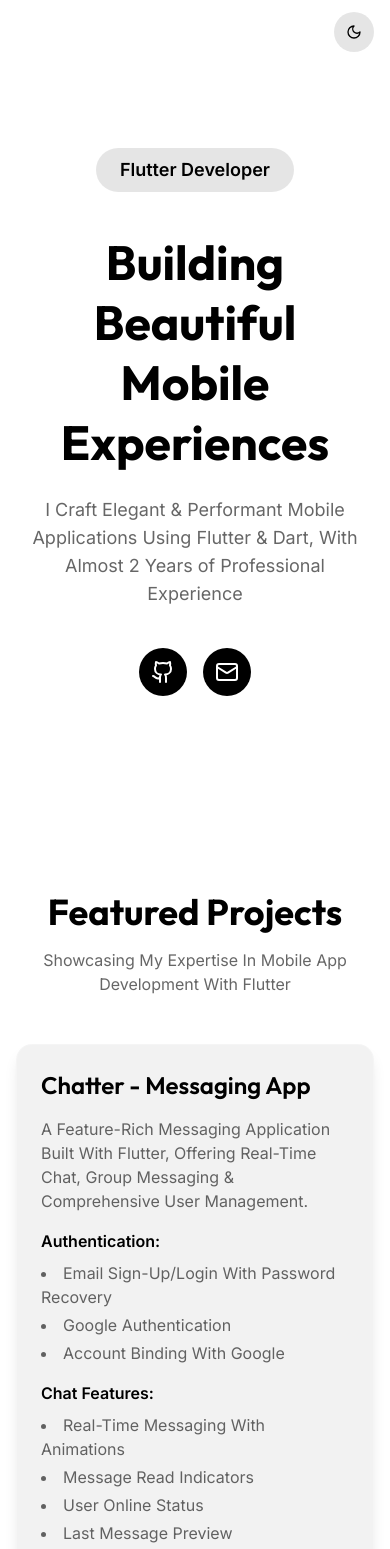
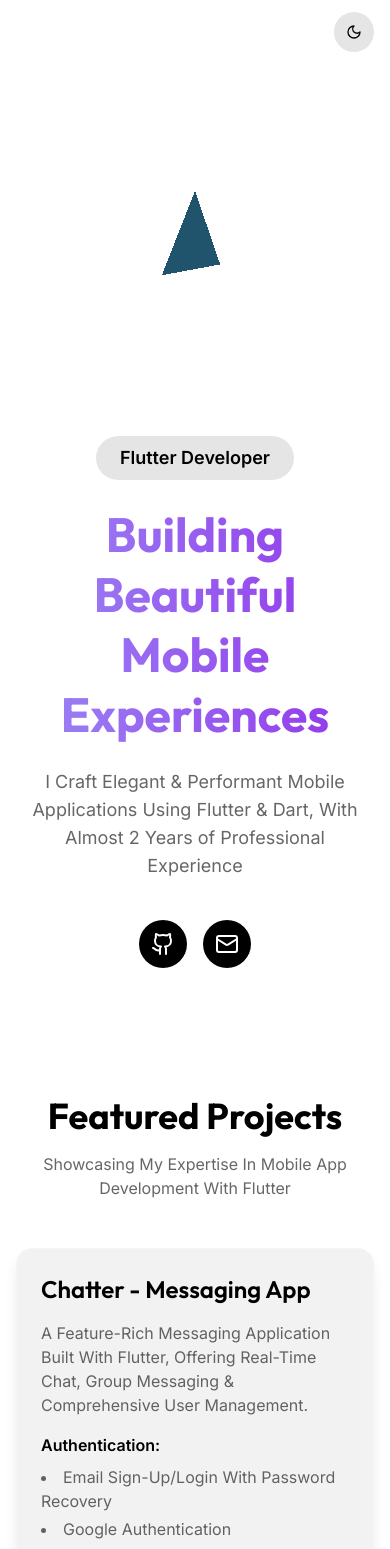
Before and after one commit to muzzammil763/muzamil.github.io, a React (Vite) app: page / in a window 390 px wide. Shown: the top 1549 px of the page. Built offline with nearby package versions, Linux system fonts and the light colour scheme.

Commit message:
Enhance website with animations
Added animations and 3D elements to improve the visual appeal of the website, focusing on a modern and eye-catching design suitable for a Flutter software developer.
[skip gpt_engineer]

```diff
--- a/package.json
+++ b/package.json
@@ -40,6 +40,7 @@
     "@radix-ui/react-toggle-group": "^1.1.0",
     "@radix-ui/react-tooltip": "^1.1.4",
     "@tanstack/react-query": "^5.56.2",
+    "@types/three": "^0.171.0",
     "class-variance-authority": "^0.7.1",
     "clsx": "^2.1.1",
     "cmdk": "^1.0.0",
@@ -60,6 +61,7 @@
     "sonner": "^1.5.0",
     "tailwind-merge": "^2.5.2",
     "tailwindcss-animate": "^1.0.7",
+    "three": "^0.171.0",
     "vaul": "^0.9.3",
     "zod": "^3.23.8"
   },
--- /dev/null
+++ b/src/components/3d/FlutterLogo3D.tsx
@@ -0,0 +1,77 @@
+import { useEffect, useRef } from 'react';
+import * as THREE from 'three';
+import { motion } from 'framer-motion';
+
+export const FlutterLogo3D = () => {
+  const containerRef = useRef<HTMLDivElement>(null);
+
+  useEffect(() => {
+    if (!containerRef.current) return;
+
+    const scene = new THREE.Scene();
+    const camera = new THREE.PerspectiveCamera(75, 1, 0.1, 1000);
+    const renderer = new THREE.WebGLRenderer({ alpha: true });
+
+    renderer.setSize(300, 300);
+    containerRef.current.appendChild(renderer.domElement);
+
+    // Create Flutter logo shape (simplified as a combination of triangles)
+    const geometry = new THREE.BufferGeometry();
+
+    // Flutter logo vertices (simplified)
+    const vertices = new Float32Array([
+      // Main triangle
+      -1, -1, 0,
+      1, -1, 0,
+      0, 1, 0,
+      // Secondary triangle
+      -0.5, -0.5, 0,
+      0.5, -0.5, 0,
+      0, 0.5, 0,
+    ]);
+
+    geometry.setAttribute('position', new THREE.BufferAttribute(vertices, 3));
+
+    const material = new THREE.MeshPhongMaterial({
+      color: 0x54C5F8, // Flutter blue
+      side: THREE.DoubleSide,
+      shininess: 100,
+    });
+
+    const logo = new THREE.Mesh(geometry, material);
+    scene.add(logo);
+
+    // Add lights
+    const ambientLight = new THREE.AmbientLight(0xffffff, 0.5);
+    scene.add(ambientLight);
+
+    const pointLight = new THREE.PointLight(0xffffff, 1);
+    pointLight.position.set(5, 5, 5);
+    scene.add(pointLight);
+
+    camera.position.z = 5;
+
+    // Animation
+    const animate = () => {
+      requestAnimationFrame(animate);
+      logo.rotation.y += 0.01;
+      renderer.render(scene, camera);
+    };
+
+    animate();
+
+    return () => {
+      containerRef.current?.removeChild(renderer.domElement);
+    };
+  }, []);
+
+  return (
+    <motion.div
+      ref={containerRef}
+      initial={{ opacity: 0, scale: 0.5 }}
+      animate={{ opacity: 1, scale: 1 }}
+      transition={{ duration: 0.5 }}
+      className="w-[300px] h-[300px] mx-auto"
+    />
+  );
+};
--- a/src/components/Hero.tsx
+++ b/src/components/Hero.tsx
@@ -1,37 +1,80 @@
 import { Github, Mail } from "lucide-react";
+import { motion } from "framer-motion";
+import { FlutterLogo3D } from "./3d/FlutterLogo3D";
 
 export const Hero = () => {
   return (
     <section className="min-h-screen flex items-center justify-center px-4 py-20">
       <div className="max-w-4xl mx-auto text-center">
-        <div className="space-y-6 animate-fade-up">
-          <div className="inline-block px-6 py-2 rounded-full bg-black/10 dark:bg-white/10 text-lg md:text-xl font-semibold mb-4 hover:bg-black hover:text-white dark:hover:bg-white dark:hover:text-black transition-colors">
+        <motion.div
+          initial={{ opacity: 0, y: 20 }}
+          animate={{ opacity: 1, y: 0 }}
+          transition={{ duration: 0.5 }}
+          className="space-y-6"
+        >
+          <motion.div
+            initial={{ scale: 0 }}
+            animate={{ scale: 1 }}
+            transition={{ delay: 0.2, type: "spring", stiffness: 200 }}
+            className="mb-8"
+          >
+            <FlutterLogo3D />
+          </motion.div>
+
+          <motion.div
+            initial={{ opacity: 0, y: 20 }}
+            animate={{ opacity: 1, y: 0 }}
+            transition={{ delay: 0.3 }}
+            className="inline-block px-6 py-2 rounded-full bg-black/10 dark:bg-white/10 text-lg md:text-xl font-semibold mb-4 hover:bg-black hover:text-white dark:hover:bg-white dark:hover:text-black transition-colors"
+          >
             Flutter Developer
-          </div>
-          <h1 className="text-5xl md:text-7xl font-display font-bold leading-tight">
+          </motion.div>
+
+          <motion.h1
+            initial={{ opacity: 0, y: 20 }}
+            animate={{ opacity: 1, y: 0 }}
+            transition={{ delay: 0.4 }}
+            className="text-5xl md:text-7xl font-display font-bold leading-tight bg-gradient-to-r from-primary to-purple-600 text-transparent bg-clip-text"
+          >
             Building Beautiful Mobile Experiences
-          </h1>
-          <p className="text-lg md:text-xl text-black/60 dark:text-white/60 max-w-2xl mx-auto">
+          </motion.h1>
+
+          <motion.p
+            initial={{ opacity: 0, y: 20 }}
+            animate={{ opacity: 1, y: 0 }}
+            transition={{ delay: 0.5 }}
+            className="text-lg md:text-xl text-black/60 dark:text-white/60 max-w-2xl mx-auto"
+          >
             I Craft Elegant & Performant Mobile Applications Using Flutter & Dart,
             With Almost 2 Years of Professional Experience
-          </p>
-          <div className="flex items-center justify-center gap-4 pt-4">
-            <a
+          </motion.p>
+
+          <motion.div
+            initial={{ opacity: 0, y: 20 }}
+            animate={{ opacity: 1, y: 0 }}
+            transition={{ delay: 0.6 }}
+            className="flex items-center justify-center gap-4 pt-4"
+          >
+            <motion.a
+              whileHover={{ scale: 1.1 }}
+              whileTap={{ scale: 0.95 }}
               href="https://github.com/muzzammil763"
               target="_blank"
               rel="noopener noreferrer"
               className="p-3 rounded-full bg-black text-white dark:bg-white dark:text-black hover:bg-black/90 dark:hover:bg-white/90 transition-colors"
             >
               <Github className="w-6 h-6" />
-            </a>
-            <a
+            </motion.a>
+            <motion.a
+              whileHover={{ scale: 1.1 }}
+              whileTap={{ scale: 0.95 }}
               href="mailto:deadbase763@gmail.com"
               className="p-3 rounded-full bg-black text-white dark:bg-white dark:text-black hover:bg-black/90 dark:hover:bg-white/90 transition-colors"
             >
               <Mail className="w-6 h-6" />
-            </a>
-          </div>
-        </div>
+            </motion.a>
+          </motion.div>
+        </motion.div>
       </div>
     </section>
   );
--- a/src/components/Skills.tsx
+++ b/src/components/Skills.tsx
@@ -28,31 +28,61 @@ const skills = [
   { name: "JavaScript", icon: SiJavascript },
 ];
 
+const container = {
+  hidden: { opacity: 0 },
+  show: {
+    opacity: 1,
+    transition: {
+      staggerChildren: 0.1
+    }
+  }
+};
+
+const item = {
+  hidden: { opacity: 0, y: 20 },
+  show: { opacity: 1, y: 0 }
+};
+
 export const Skills = () => {
   return (
     <section className="py-20 px-4 bg-white dark:bg-black">
       <div className="max-w-4xl mx-auto">
-        <div className="text-center mb-16">
-          <h2 className="text-4xl font-display font-bold mb-4">Skills</h2>
+        <motion.div
+          initial={{ opacity: 0, y: 20 }}
+          whileInView={{ opacity: 1, y: 0 }}
+          transition={{ duration: 0.5 }}
+          viewport={{ once: true }}
+          className="text-center mb-16"
+        >
+          <h2 className="text-4xl font-display font-bold mb-4 bg-gradient-to-r from-primary to-purple-600 text-transparent bg-clip-text">
+            Skills
+          </h2>
           <p className="text-black/60 dark:text-white/60 max-w-2xl mx-auto">
             Technologies & Tools I Work With
           </p>
-        </div>
-        <div className="grid grid-cols-2 sm:grid-cols-3 md:grid-cols-4 gap-6">
+        </motion.div>
+        <motion.div
+          variants={container}
+          initial="hidden"
+          whileInView="show"
+          viewport={{ once: true }}
+          className="grid grid-cols-2 sm:grid-cols-3 md:grid-cols-4 gap-6"
+        >
           {skills.map((skill, index) => (
             <motion.div
               key={index}
-              initial={{ opacity: 0, y: 20 }}
-              whileInView={{ opacity: 1, y: 0 }}
-              transition={{ duration: 0.5, delay: index * 0.1 }}
-              viewport={{ once: true }}
-              className="flex flex-col items-center gap-3 p-4 rounded-xl border border-black/10 dark:border-white/10 hover:border-black/20 dark:hover:border-white/20 transition-colors"
+              variants={item}
+              whileHover={{
+                scale: 1.05,
+                boxShadow: "0 10px 30px -15px rgba(0,0,0,0.2)"
+              }}
+              className="flex flex-col items-center gap-3 p-6 rounded-xl border border-black/10 dark:border-white/10 hover:border-primary/50 dark:hover:border-primary/50 transition-colors bg-white/50 dark:bg-black/50 backdrop-blur-sm"
             >
-              <skill.icon className="w-10 h-10" />
+              <skill.icon className="w-12 h-12 text-primary" />
               <span className="font-medium text-center">{skill.name}</span>
             </motion.div>
           ))}
-        </div>
+        </motion.div>
       </div>
     </section>
   );
```
Also changed, not shown: 1 other file (tests, documents, lock files or other folders).
